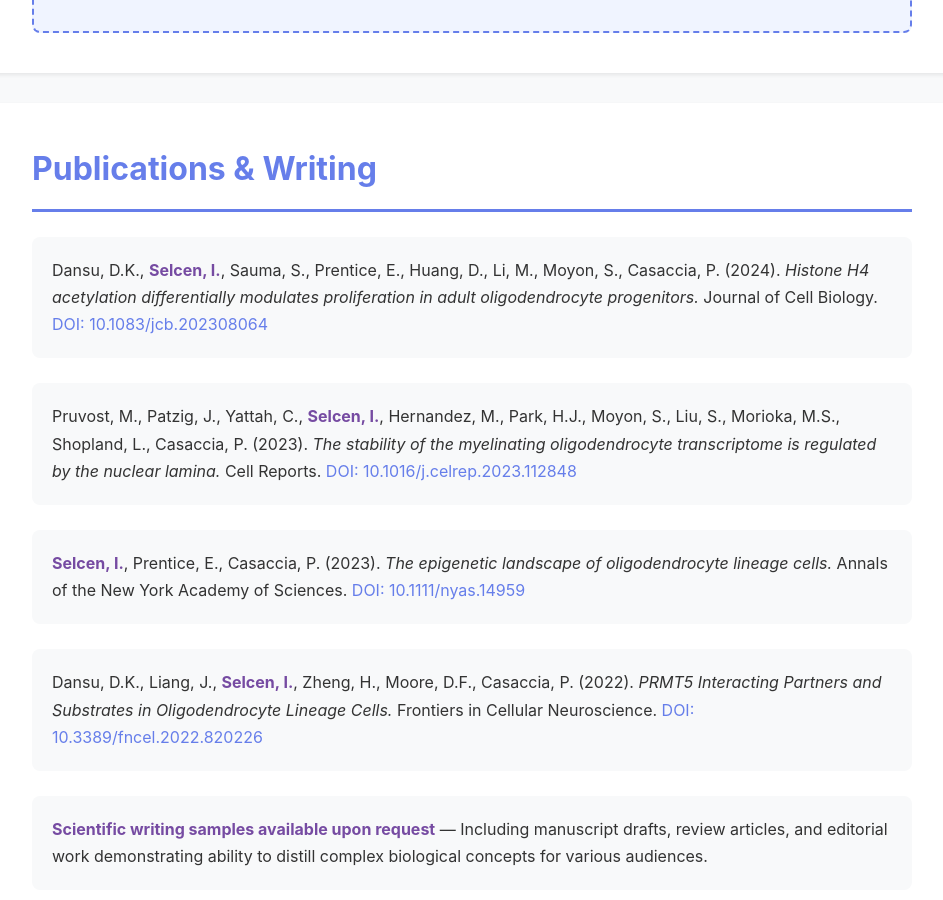
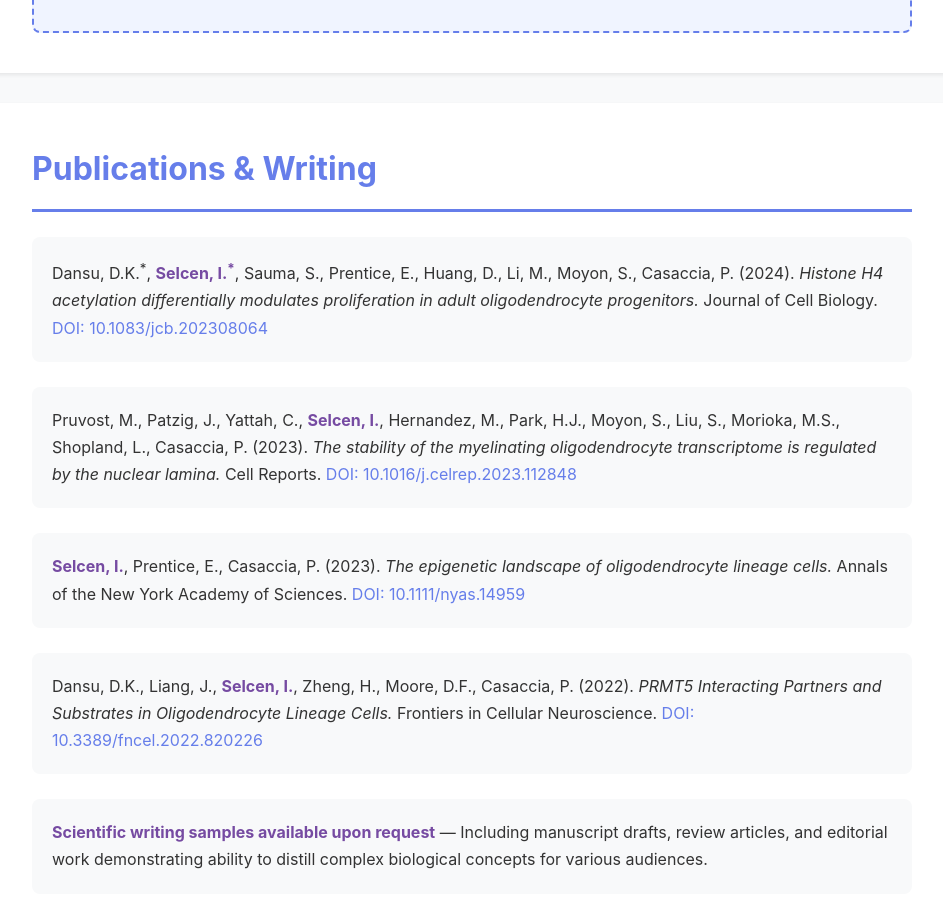
Before and after one commit to ipekselcen/ipekselcen.github.io, a Jekyll site: the page built from index.html, in a window 1280 px wide and 900 px high, scrolled down 2778 px. Shown: the whole window, without its empty margins (168-1111 px from the left). Built offline with Jekyll 4.4.1, drawn with Linux system fonts in a browser that asks for light colours.

```diff
--- a/index.html
+++ b/index.html
@@ -454,7 +454,7 @@ permalink: /
         <section class="section">
             <h2>Publications & Writing</h2>
             <div class="publication">
-                Dansu, D.K., <strong>Selcen, I.</strong>, Sauma, S., Prentice, E., Huang, D., Li, M., Moyon, S., Casaccia, P. (2024).
+                Dansu, D.K.<sup>*</sup>, <strong>Selcen, I.<sup>*</sup></strong>, Sauma, S., Prentice, E., Huang, D., Li, M., Moyon, S., Casaccia, P. (2024).
                 <em>Histone H4 acetylation differentially modulates proliferation in adult oligodendrocyte progenitors.</em>
                 Journal of Cell Biology.
                 <a href="https://doi.org/10.1083/jcb.202308064" target="_blank">DOI: 10.1083/jcb.202308064</a>
```
